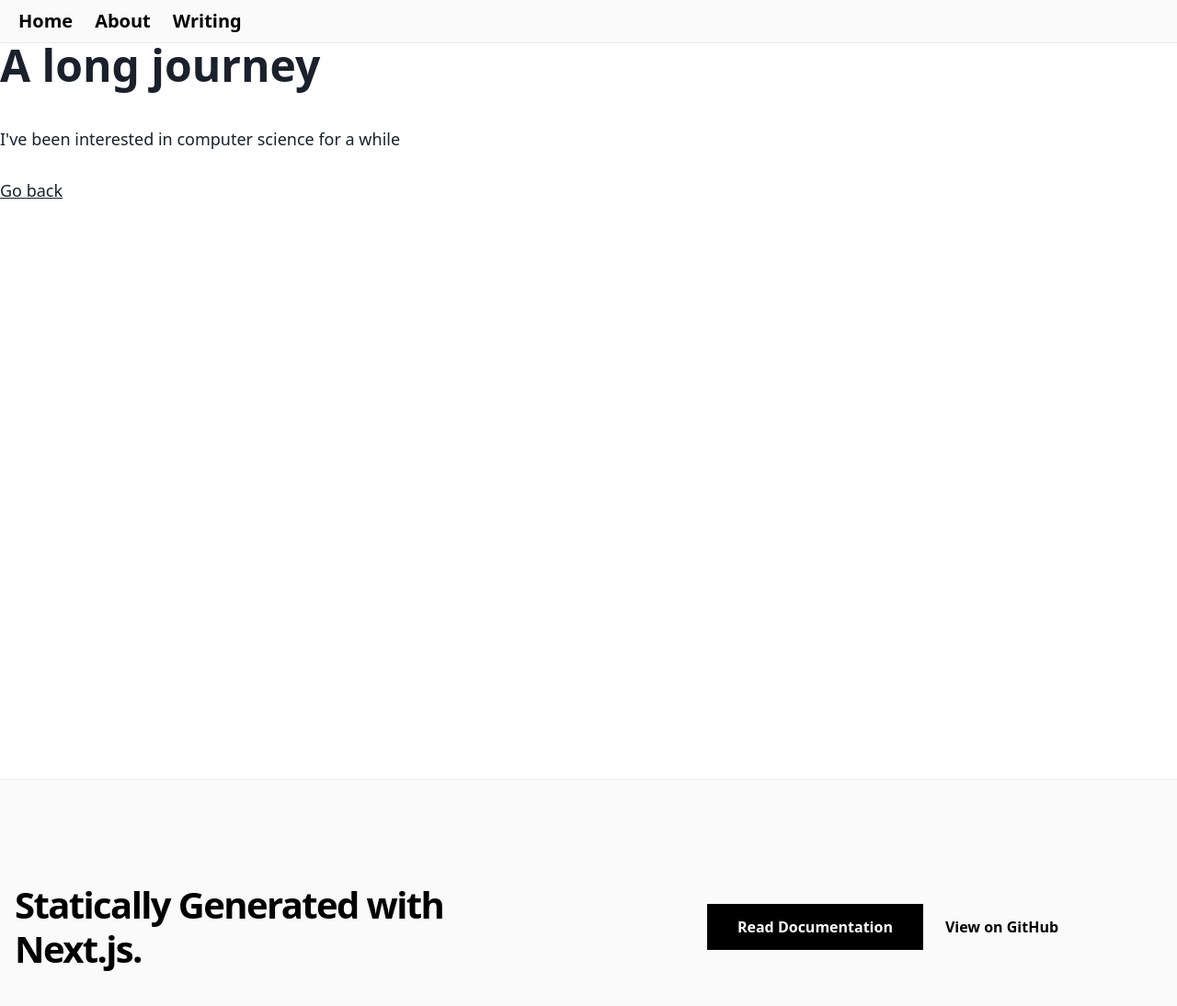
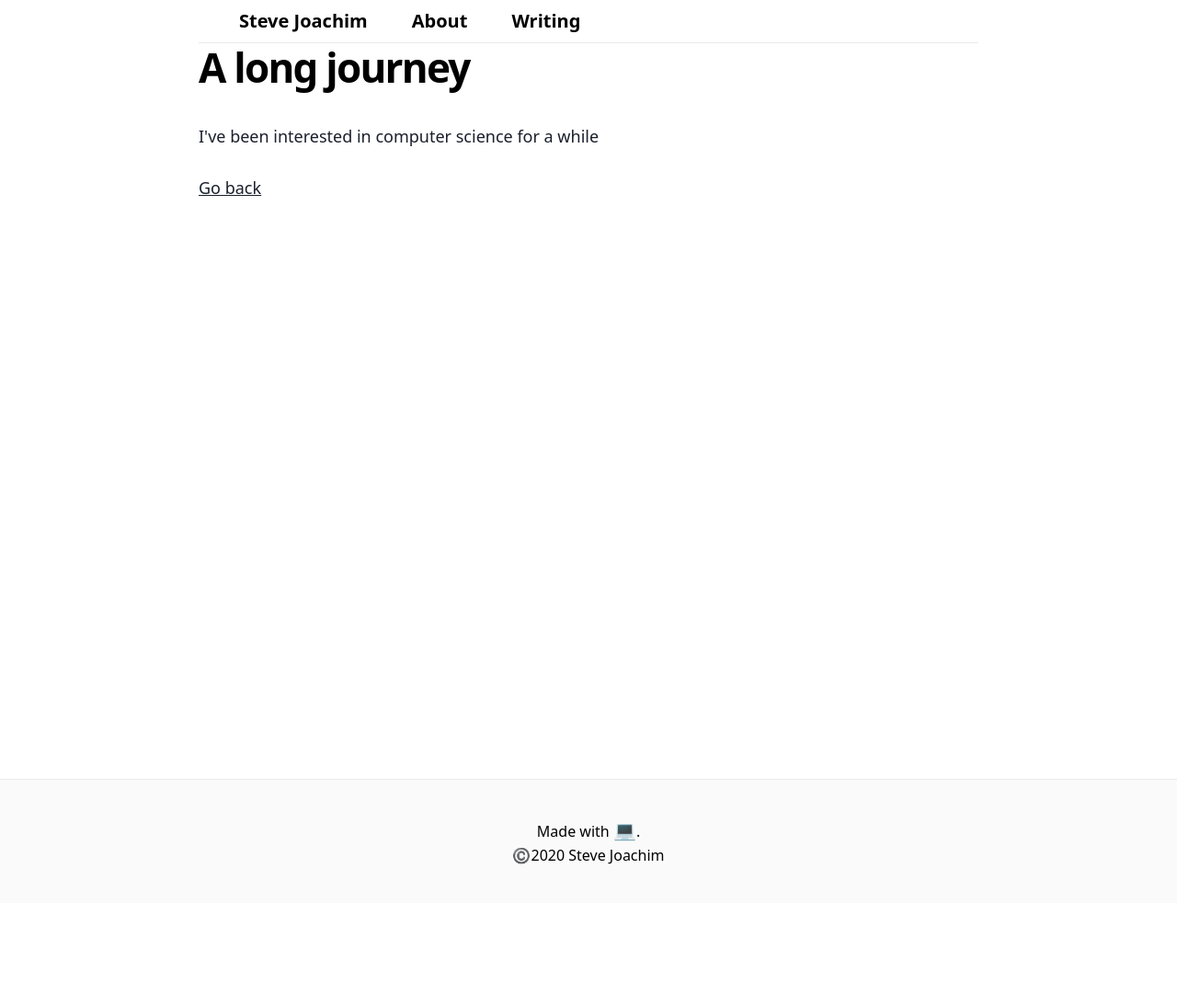
Before and after one commit to stevejoachim/stevejoachimcom01, a Next.js app: page /about in a window 1280 px wide. Shown: the top 1094 px of the page at 92% size. After the commit the page ends 982 px from the top, so only its background shows below. Built offline with nearby package versions, Linux system fonts and the light colour scheme.

Commit message:
Fixed styling

```diff
--- a/components/container.js
+++ b/components/container.js
@@ -1,3 +1,3 @@
 export default function Container({ children }) {
-  return <div className="container mx-auto px-4">{children}</div>
+  return <div className="container max-w-4xl mx-auto px-6">{children}</div>
 }
--- a/components/footer.js
+++ b/components/footer.js
@@ -4,22 +4,9 @@ export default function Footer() {
   return (
     <footer className="bg-accent-1 border-t border-accent-2">
       <Container>
-        <div className="py-28 flex flex-col lg:flex-row items-center">
-          <h3 className="text-4xl lg:text-5xl font-bold tracking-tighter leading-tight text-center lg:text-left mb-10 lg:mb-0 lg:pr-4 lg:w-1/2">
-            Statically Generated with Next.js.
-          </h3>
-          <div className="flex flex-col lg:flex-row justify-center items-center lg:pl-4 lg:w-1/2">
-            <a
-              href="https://nextjs.org/docs/basic-features/pages"
-              className="mx-3 bg-black hover:bg-white hover:text-black border border-black text-white font-bold py-3 px-12 lg:px-8 duration-200 transition-colors mb-6 lg:mb-0"
-            >
-              Read Documentation
-            </a>
-            <a className="mx-3 font-bold hover:underline">
-              View on GitHub
-            </a>
-          </div>
-        </div>
+        <p className="py-10 text-center">
+          Made with <span className="text-xl">💻</span>. <br />©️2020 Steve Joachim
+        </p>
       </Container>
     </footer>
   )
--- a/components/intro.js
+++ b/components/intro.js
@@ -1,15 +1,36 @@
 import Link from 'next/link'
+import { FontAwesomeIcon } from '@fortawesome/react-fontawesome'
+import { faCoffee, faEnvelope } from '@fortawesome/free-solid-svg-icons'
+import { faGithub, faLinkedin } from '@fortawesome/free-brands-svg-icons'
 
 export default function Intro() {
+  const links = [
+    { icon: faGithub, "destination": "https://github.com/stevejoachim" },
+    { icon: faLinkedin, "destination": "https://www.linkedin.com/in/stevejoachim" },
+    { icon: faEnvelope, "destination": "https://www.linkedin.com/in/stevejoachim" }
+  ]
   return (
     <section className="flex-col md:flex-row flex items-center md:justify-between mt-16 mb-16 md:mb-12">
       <h1 className="text-6xl md:text-8xl font-bold tracking-tighter leading-tight md:pr-8">
         Steve Joachim
       </h1>
-      <h4 className="text-center md:text-left text-lg mt-5 md:pl-8">
-        Software engineer writing about the internet and machines that learn things
-      </h4>
-      <p><Link href="/about"><a>More</a></Link></p>
+      <div className="flex-col mt-5 md:pl-8 text-center md:text-left text-lg">
+        <div>
+          Software engineer writing about the internet and machine learning
+        </div>
+        <div>
+          <Link href="/about">
+            <a className="hover:underline">More</a>
+          </Link>
+        </div>
+        <div>
+          {links.map((link) => (
+            <a href={link.destination} target="_blank">
+              <FontAwesomeIcon icon={link.icon} size="3x" className="px-2" />
+            </a>
+          ))}
+        </div>
+      </div>
     </section>
   )
 }
--- a/components/nav.js
+++ b/components/nav.js
@@ -1,11 +1,23 @@
 import Link from 'next/link'
+import Container from '../components/container'
 
 export default function Nav() {
+  const navItems = [
+    { name: "Steve Joachim", destination: "/" },
+    { name: "About", destination: "/about" },
+    { name: "Writing", destination: "/writing" }
+  ]
   return (
-    <ul className="flex text-xl font-bold px-5 py-2 bg-accent-1 border-b border-accent-2">
-      <Link href="/"><li className="mr-6">Home</li></Link>
-      <Link href="/about"><li className="mr-6">About</li></Link>
-      <Link href="/writing"><li className="mr-6">Writing</li></Link>
-    </ul>
+    <Container>
+      <ul className="flex flex-col sm:flex-row text-xl font-bold px-5 py-2 border-b border-accent-2">
+        {navItems.map((item) => (
+          <li className="mx-6">
+            <Link href={item.destination}>
+              <a className="hover:underline">{item.name}</a>
+            </Link>
+          </li>
+        ))}
+      </ul>
+    </Container>
   )
 }
--- a/package.json
+++ b/package.json
@@ -7,6 +7,10 @@
     "start": "next start"
   },
   "dependencies": {
+    "@fortawesome/fontawesome-svg-core": "^1.2.31",
+    "@fortawesome/free-brands-svg-icons": "^5.15.0",
+    "@fortawesome/free-solid-svg-icons": "^5.15.0",
+    "@fortawesome/react-fontawesome": "^0.1.11",
     "@tailwindcss/typography": "^0.2.0",
     "date-fns": "2.10.0",
     "fs": "0.0.1-security",
--- a/pages/_app.js
+++ b/pages/_app.js
@@ -1,5 +1,15 @@
 import '../styles/index.css'
+import Head from "next/head";
+import { config, dom } from "@fortawesome/fontawesome-svg-core";
+config.autoAddCss = false;
 
 export default function MyApp({ Component, pageProps }) {
-  return <Component {...pageProps} />
+  return (
+    <>
+      {/* fix huge font awesome icon issue */}
+      <Head><style>{dom.css()}</style></Head>
+      {/* rest of the app */}
+      <Component {...pageProps} />
+    </>
+  )
 }
--- a/pages/about.js
+++ b/pages/about.js
@@ -1,11 +1,15 @@
 import Layout from '../components/layout'
+import Container from '../components/container'
 import Link from 'next/link'
 
 export default function About() {
   return (
     <Layout>
-      <article className="prose prose-lg">
-        <h1>A long journey</h1>
+      <Container>
+        <h2 className="mb-8 text-5xl md:text-6xl font-bold tracking-tighter leading-tight">
+          A long journey
+          </h2>
+        <article className="prose prose-lg mt-4">
           <p>
             I've been interested in computer science for a while
           </p>
@@ -15,6 +19,7 @@ export default function About() {
             </Link>
           </p>
         </article>
+      </Container>
     </Layout>
   )
 }
--- a/pages/writing.js
+++ b/pages/writing.js
@@ -1,11 +1,14 @@
 import PostList from '../components/post-list'
 import Layout from '../components/layout'
+import Container from '../components/container'
 import { getAllPosts } from '../lib/api'
 
 export default function Writing({ allPosts }) {
   return (
     <Layout>
-      <PostList posts={allPosts} />
+      <Container>
+        <PostList posts={allPosts} />
+      </Container>
     </Layout>
   )
 }
--- a/tailwind.config.js
+++ b/tailwind.config.js
@@ -1,3 +1,4 @@
+const defaultTheme = require('tailwindcss/defaultTheme')
 module.exports = {
   purge: ['./components/**/*.js', './pages/**/*.js'],
   theme: {
@@ -31,7 +32,9 @@ module.exports = {
     },
     typography: {
       default: {
-        css: {}, // customizations to typography styles go here
+        css: {
+          color: defaultTheme.colors.gray[900],
+        }, // customizations to typography styles go here
       },
     },
   },
```
Also changed, not shown: 1 other file (tests, documents, lock files or other folders). Lines whose indentation alone changed are shown as unchanged.
